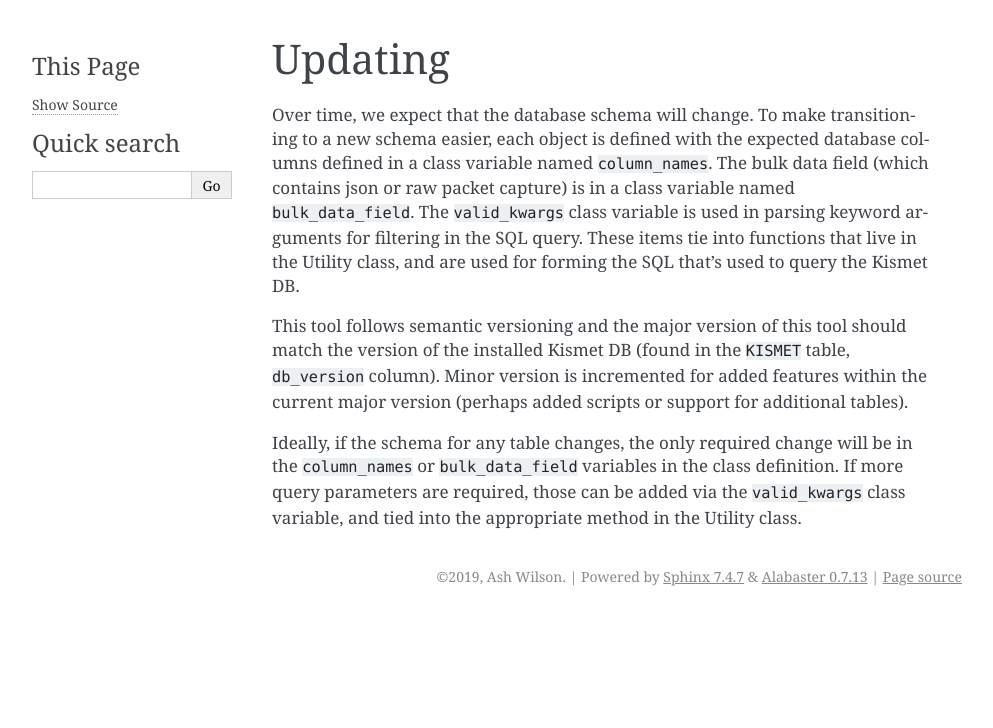
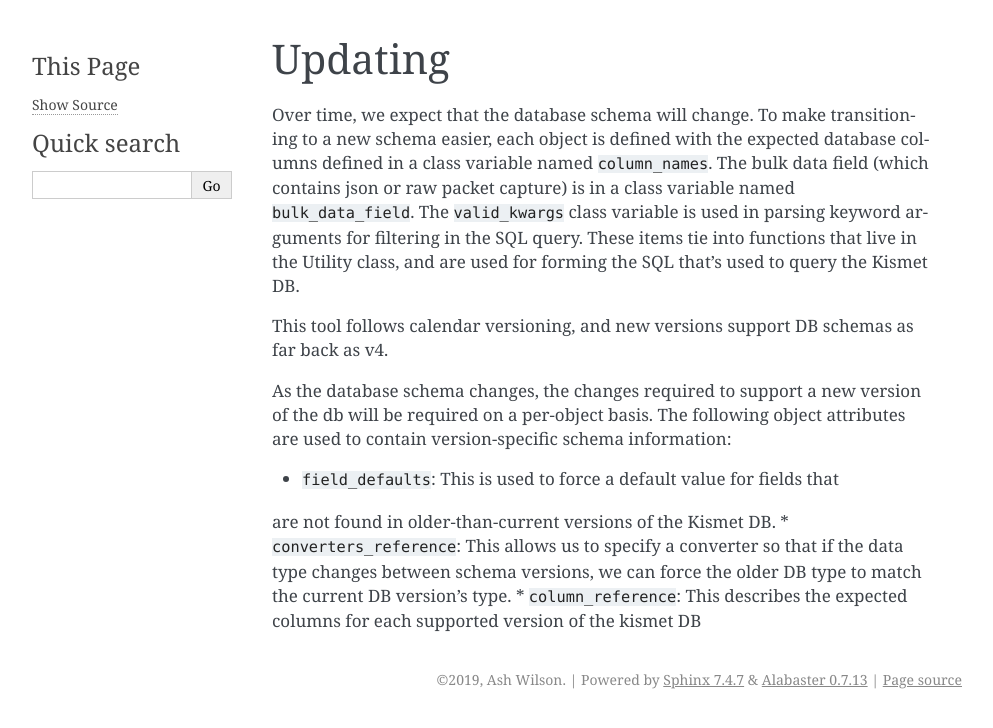
Before and after one commit to kismetwireless/python-kismet-db, a Sphinx documentation site: the page built from docs/source/updating.rst, in a window 1280 px wide. Shown: the top 728 px of the page, without its empty margins (148-1141 px from the left). Built offline with Sphinx 7.4.7, drawn with Linux system fonts in a browser that asks for light colours.

Commit message:
chg: doc: Update docs on versioning and update process. !minor
Closes #1

```diff
--- a/docs/source/updating.rst
+++ b/docs/source/updating.rst
@@ -12,14 +12,17 @@ parsing keyword arguments for filtering in the SQL query. These items tie into
 functions that live in the Utility class, and are used for forming the SQL
 that's used to query the Kismet DB.
 
-This tool follows semantic versioning and the major version of this tool
-should match the version of the installed Kismet DB (found in the ``KISMET``
-table, ``db_version`` column). Minor version is incremented for added features
-within the current major version (perhaps added scripts or support for
-additional tables).
+This tool follows calendar versioning, and new versions support DB schemas as
+far back as v4.
 
-Ideally, if the schema for any table changes, the only required change will be
-in the ``column_names`` or ``bulk_data_field`` variables in the class
-definition. If more query parameters are required, those can be added via the
-``valid_kwargs`` class variable, and tied into the appropriate method in
-the Utility class.
+As the database schema changes, the changes required to support a new version
+of the db will be required on a per-object basis. The following object
+attributes are used to contain version-specific schema information:
+
+* ``field_defaults``: This is used to force a default value for fields that \
+are not found in older-than-current versions of the Kismet DB.
+* ``converters_reference``: This allows us to specify a converter so that if \
+the data type changes between schema versions, we can force the older DB type \
+to match the current DB version's type.
+* ``column_reference``: This describes the expected columns for each supported \
+version of the kismet DB
```
